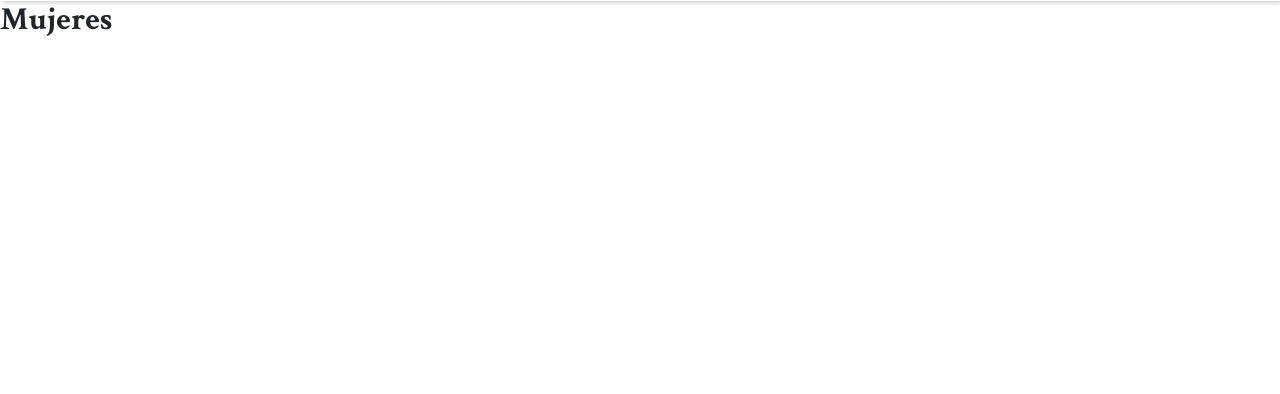
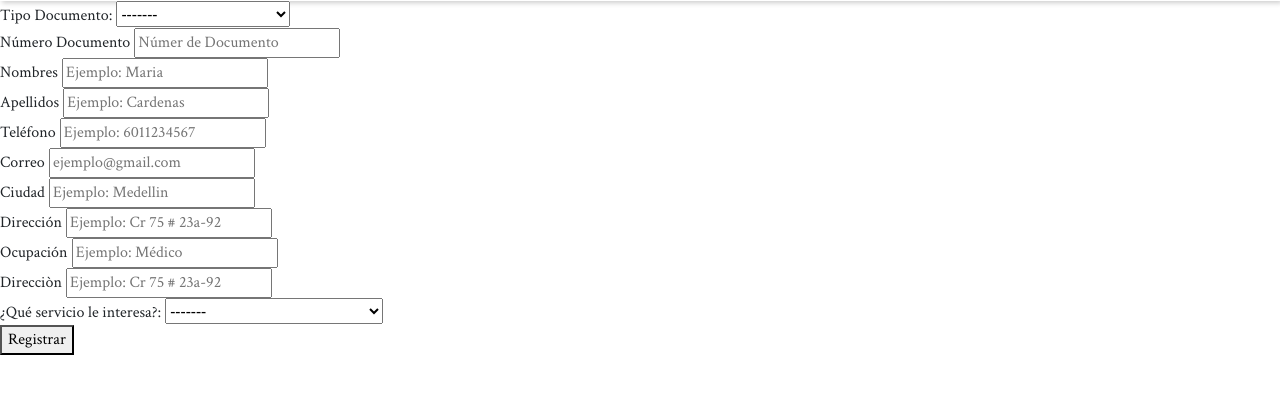
Before and after one commit to HeidyCardenas1903/Distrito-Capital---CDM, a Flask app: page /mujeres in a window 1280 px wide. Shown: the part 59-453 px from the top of the page. Run offline with Flask 3, Linux system fonts and the light colour scheme; some libraries are stand-ins or nearby versions.

Commit message:
Formulario mujeres.html

```diff
--- a/templates/modulos/mujeres.html
+++ b/templates/modulos/mujeres.html
@@ -1,4 +1,61 @@
 {%extends 'base.html'%}
 {%block content%}
-<h2>Mujeres</h2>
+<form action="" method="post">
+    <label for="tipodoc">Tipo Documento:</label>
+    <select name="tipodoc" id="tipodoc" required>
+        <option value="">-------</option>
+        <option value="CC">Cédula Ciudadanía</option>
+        <option value="TI">Tarjeta de Identidad</option>
+        <option value="Pasaporte">Pasporte</option>
+        <option value="CE">Cédula Extranjería</option>
+    </select>
+    <br>
+
+    <label for="documento">Número Documento</label>
+    <input type="text" name="documento" placeholder="Númer de Documento" maxlength="10" required>
+    <br>
+    <label for="nombres">Nombres</label>
+    <input type="text" name="nombres" placeholder="Ejemplo: Maria" maxlength="40" required>
+    <br>
+    <label for="apellidos">Apellidos</label>
+    <input type="text" name="Apellidos" placeholder="Ejemplo: Cardenas" maxlength="40" required>
+    <br>
+    <label for="telefono">Teléfono</label>
+    <input type="tel" name="telefono" placeholder="Ejemplo: 6011234567" minlength="7" maxlength="10" required>
+    <br>
+    <label for="correo">Correo</label>
+    <input type="email" name="correo" placeholder="ejemplo@gmail.com" maxlength="40" required>
+    <br>
+    <label for="ciudad">Ciudad</label>
+    <input type="text" name="ciudad" placeholder="Ejemplo: Medellin" maxlength="20" required>
+    <br>
+    <label for="direccion">Dirección</label>
+    <input type="text" name="direccion" placeholder="Ejemplo: Cr 75 # 23a-92" maxlength="40" required>
+    <br>
+    <label for="ocupacion">Ocupación</label>
+    <input type="text" name="ocupacion" placeholder="Ejemplo: Médico" maxlength="20" required>
+    <br>
+    <label for="direccion">Direcciòn</label>
+    <input type="text" name="direccion" placeholder="Ejemplo: Cr 75 # 23a-92" maxlength="40" required>
+    <br>
+
+    <label for="servicioint">¿Qué servicio le interesa?:</label>
+    <select name="servicioint" id="servicioint" required>
+        <option value="">-------</option>
+        <option value="1">Estudiar</option>
+        <option value="2">Emprender</option>
+        <option value="3">Emplearse</option>
+        <option value="4">Descansar</option>
+        <option value="5">Ejercitarse</option>
+        <option value="6">Recibir Orientación</option>
+        <option value="7">Asesoría Jurídica</option>
+        <option value="8">Asesoría Psicológica</option>
+        <option value="9">Lavanderías Comunitarias</option>
+    </select>
+    <br>
+
+    <button type="submit">Registrar</button>
+
+</form>
+
 {%endblock%}
```
